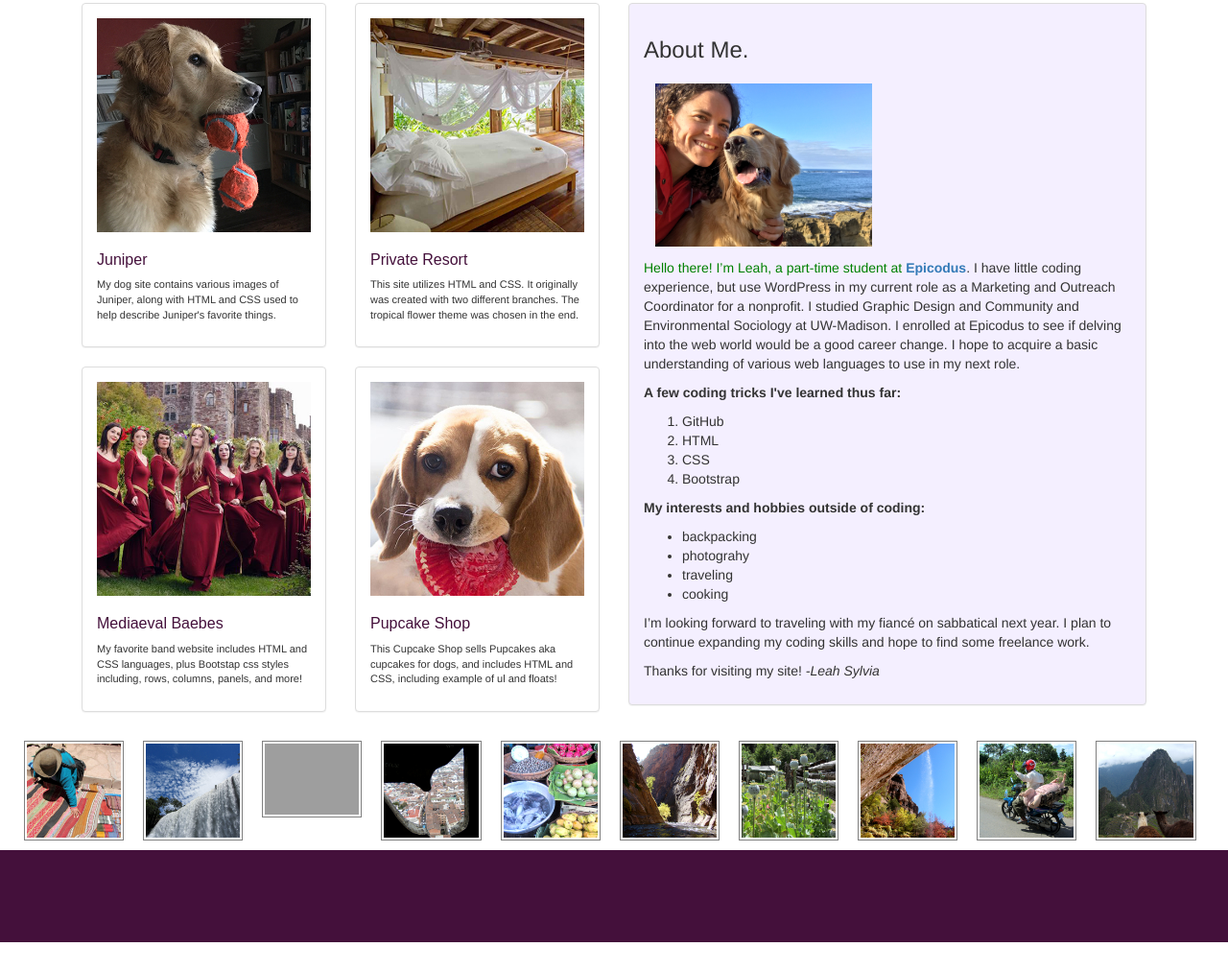
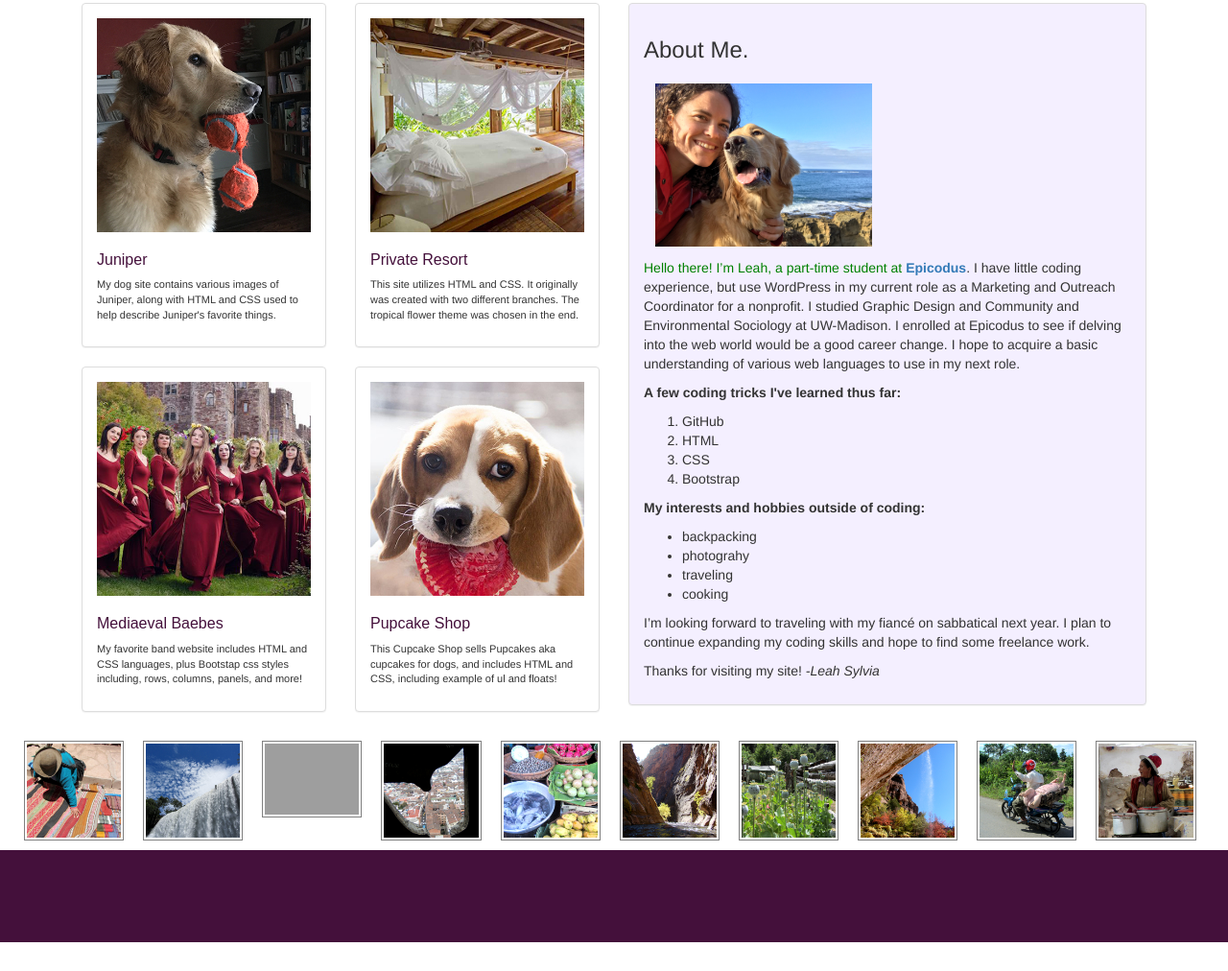
Before and after one commit to leahsylvia20/portfolio-landing, a plain HTML site: page index.html in a window 1280 px wide. Shown: the part 172-1184 px from the top of the page at 96% size. Drawn offline with Linux system fonts and the light colour scheme; grey boxes are pictures that could not be loaded.

Commit message:
final commit with minor adjustments to html indents and spacing.

```diff
--- a/css/styles.css
+++ b/css/styles.css
@@ -90,6 +90,7 @@
   height: auto;
   float: left;
   padding: 12px;
+  clear: both;
 }
 
 .intro {
--- a/index.html
+++ b/index.html
@@ -92,7 +92,7 @@
       <div class="col-xs-1 box grow grow:hover"><img src="img/patagonia.jpg" class="img-responsive"></div>
       <div class="col-xs-1 box grow grow:hover"><img src="img/utah.jpg" class="img-responsive"></div>
       <div class="col-xs-1 box grow grow:hover"><img src="img/motopig.jpg" class="img-responsive"></div>
-      <div class="col-xs-1 box grow grow:hover"><img src="img/mapi.jpg" class="img-responsive"></div>
+      <div class="col-xs-1 box grow grow:hover"><img src="img/abuela.jpg" class="img-responsive"></div>
       </div>
     </div>
     <div class="jumbotron jumbo-header">
```
Also changed, not shown: img/mapi.jpg (deleted), img/monks.jpg (deleted), img/nest.jpg (deleted), img/turkishtea.jpg (deleted), img/uyuni.jpg (deleted), 1 other file.
